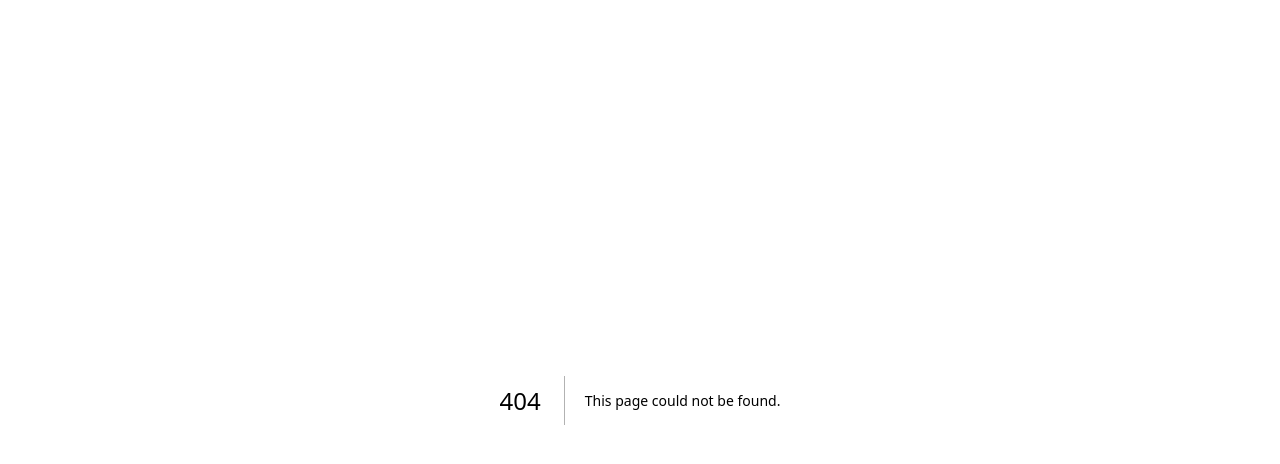
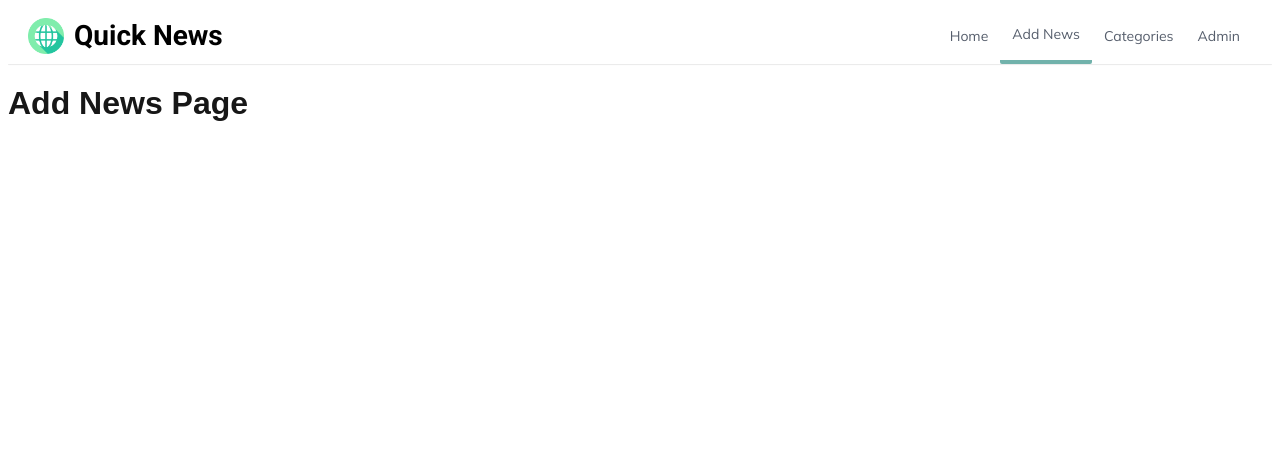
Before and after one commit to kldoon/GSG_React_Next, a Next.js app in the folder 4_news_app/: page /add-news in a window 1280 px wide. Before the commit this address had no page. Shown: the top 464 px of the page. Built offline with nearby package versions, Linux system fonts and the light colour scheme.

Commit message:
NextJS 5 (News app SSC vs CSC)

```diff
--- /dev/null
+++ b/4_news_app/app/add-news/page.tsx
@@ -0,0 +1,11 @@
+import React from 'react'
+
+const Page = () => {
+  return (
+    <div>
+      <h1>Add News Page</h1>
+    </div>
+  )
+}
+
+export default Page;
--- a/4_news_app/app/layout.tsx
+++ b/4_news_app/app/layout.tsx
@@ -1,5 +1,6 @@
 import type { Metadata } from "next";
 import "./globals.css";
+import Header from "@/components/header/Header";
 
 
 export const metadata: Metadata = {
@@ -15,6 +16,7 @@ export default function RootLayout({
   return (
     <html lang="en">
       <body>
+        <Header />
         {children}
       </body>
     </html>
--- a/4_news_app/app/page.tsx
+++ b/4_news_app/app/page.tsx
@@ -1,12 +1,10 @@
 import styles from "./page.module.css";
 import Hero from "@/components/hero/Hero";
-import Header from "@/components/header/Header";
 import LatestNews from "@/components/latest-news/LatestNews";
 
 export default function Home() {
   return (
     <div className={styles.page}>
-      <Header />
       <Hero />
       <LatestNews />
     </div>
--- a/4_news_app/components/header/Header.tsx
+++ b/4_news_app/components/header/Header.tsx
@@ -1,21 +1,20 @@
 import React from 'react';
 import classes from './header.module.css';
 import logo from '@/public/logo.png';
+import NavLink from './NavLink';
 
 const Header = () => {
   return (
-    <div
-      className={classes.header}
-    >
+    <div className={classes.header}>
       <div className={classes.logo}>
         <img src={logo.src} alt="logo" />
         <h1>Quick News</h1>
       </div>
       <nav>
-        <a href="" className={classes.selected}>Home</a>
-        <a href="">Add News</a>
-        <a href="">Categories</a>
-        <a href="">Admin</a>
+        <NavLink href="/">Home</NavLink>
+        <NavLink href="/add-news">Add News</NavLink>
+        <NavLink href="/categories">Categories</NavLink>
+        <NavLink href="/admin">Admin</NavLink>
       </nav>
     </div>
   )
--- /dev/null
+++ b/4_news_app/components/header/NavLink.tsx
@@ -0,0 +1,24 @@
+'use client';
+import React from 'react';
+import Link from 'next/link';
+import { usePathname } from 'next/navigation';
+import classes from './header.module.css';
+
+interface IProps {
+  href: string;
+  children: React.ReactNode;
+}
+
+const NavLink = (props: IProps) => {
+  const path = usePathname();
+  return (
+    <Link
+      href={props.href}
+      className={path === props.href ? classes.selected : undefined}
+    >
+      {props.children}
+    </Link>
+  )
+}
+
+export default NavLink
```
Also changed, not shown: 4_news_app/app/admin/page.tsx (added, +11 -0 lines), 4_news_app/app/categories/page.tsx (added, +11 -0 lines), 4_news_app/components/latest-news/LatestNews.tsx (+15 -2 lines), 4_news_app/components/latest-news/item/Item.tsx (+5 -2 lines), 4_news_app/components/latest-news/latest-news.module.css (+8 -2 lines).
